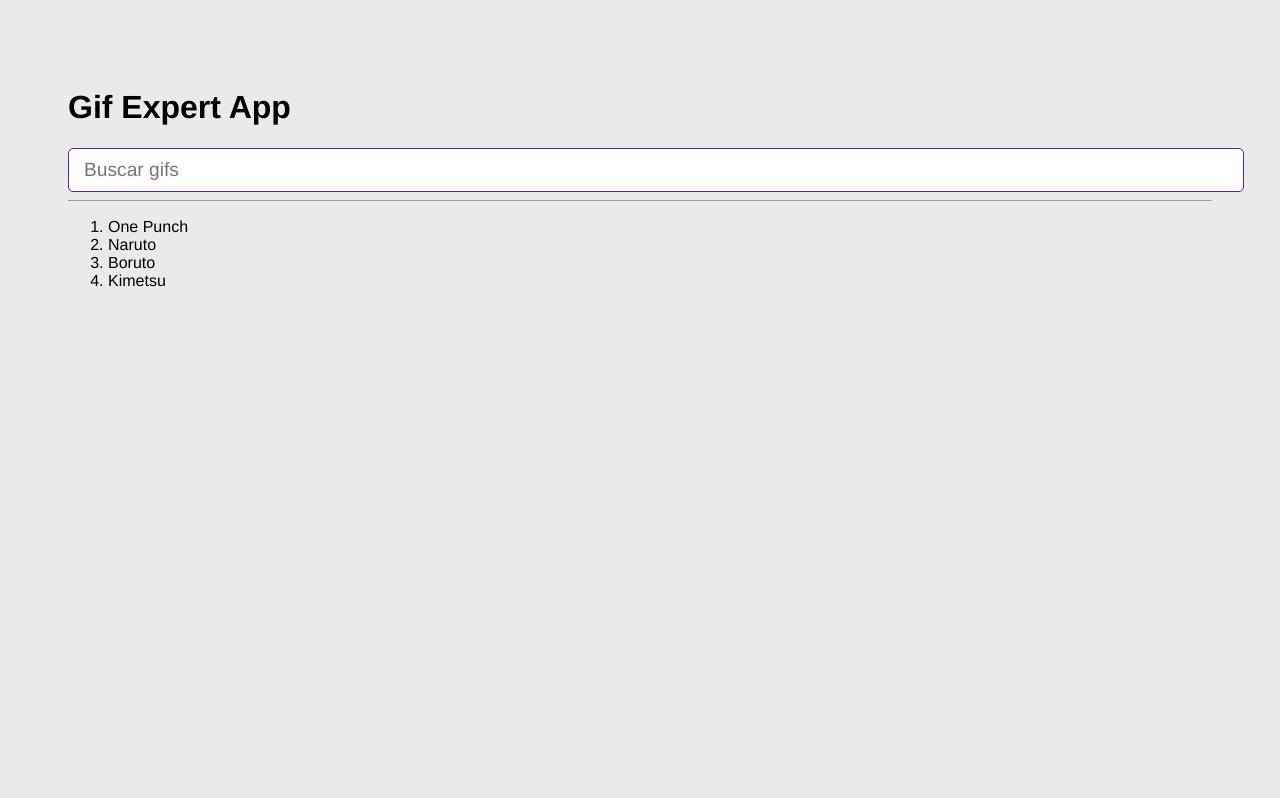
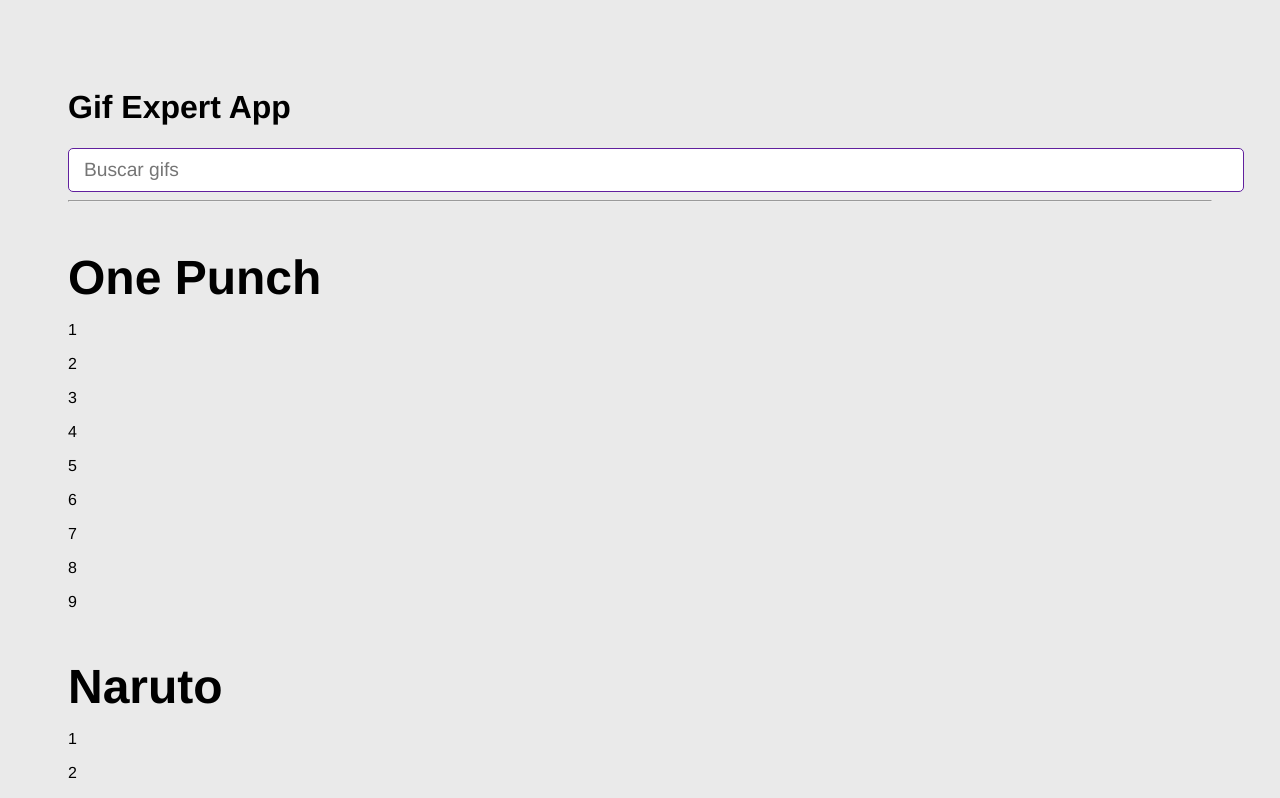
Before and after one commit to lwalter-19/gif-expert-app, a React (Vite) app: page / in a window 1280 px wide. Shown: the top 798 px of the page. Built offline with nearby package versions, Linux system fonts and the light colour scheme.

Commit message:
GifGrid - Nuevo componente

```diff
--- a/src/GifExpertApp.jsx
+++ b/src/GifExpertApp.jsx
@@ -1,5 +1,5 @@
 import { useState } from 'react';
-import { AddCategory } from './components';
+import { AddCategory, GifGrid } from './components';
 
 export const GifExpertApp = () => {
 
@@ -13,20 +13,19 @@ export const GifExpertApp = () => {
 
     return (
         <>
-            {/* titulo */}
             <h1>Gif Expert App</h1>
-            {/* input */}
             <AddCategory
                 onNewCategory={onAddCategory}
             />
-            {/* Estado de Gif */}
             <hr/>
-            <ol>
-                {
-                    categories.map(category => <li key={category}>{category}</li>)
-                }
-            </ol>
-            {/* Gif Item */}
+            {
+                categories.map((category) => (
+                <GifGrid
+                    key={category}
+                    category={category}
+                />
+                ))
+            }
         </>
     )
 }
--- /dev/null
+++ b/src/components/GifGrid.jsx
@@ -0,0 +1,19 @@
+
+
+export const GifGrid = ({category}) => {
+    // Llamado a la API
+    const gifs = [1,2,3,4,5,6,7,8,9]
+
+    return (
+        <>
+            <h3>{category}</h3>
+            {
+                gifs.map((gif) => {
+                    return (
+                        <p>{gif}</p>
+                    )
+                })
+            }
+        </>
+    )
+}
--- a/src/components/index.js
+++ b/src/components/index.js
@@ -1 +1,2 @@
 export * from './AddCategory';
+export * from './GifGrid';
```
